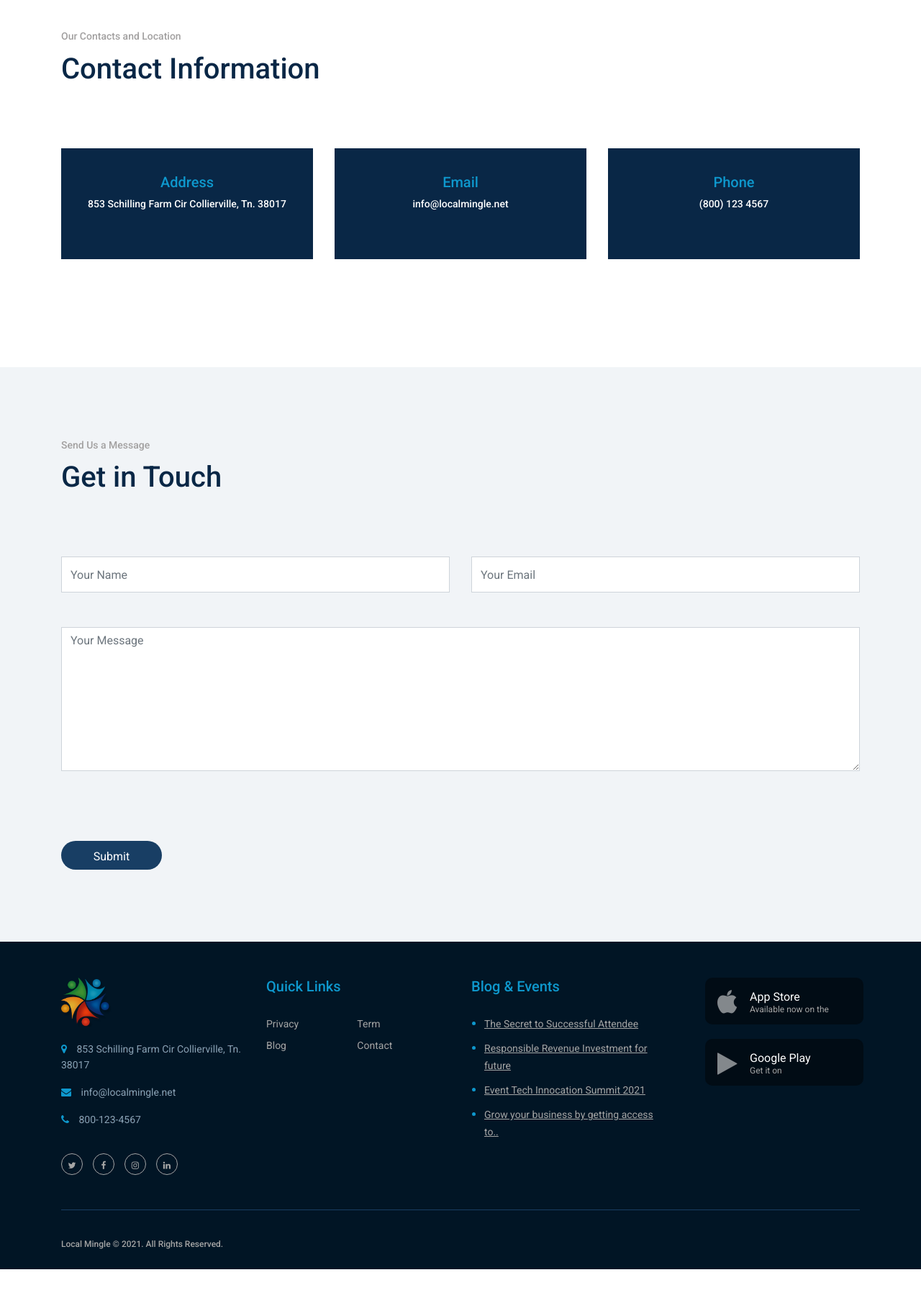
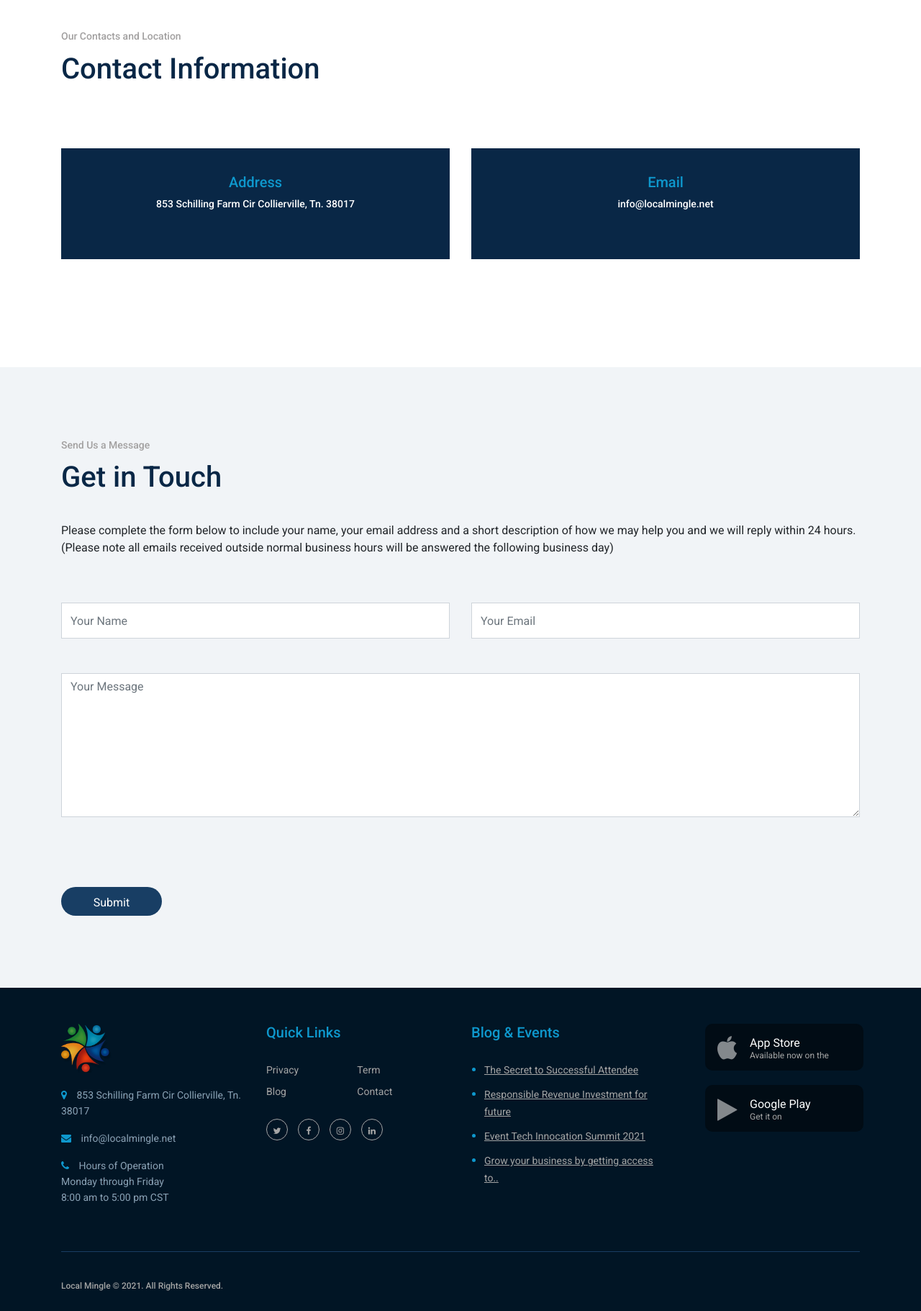
Before and after one commit to pankajsplice/social-media, a Django app: page /contact/ in a window 1280 px wide. Shown: the part 108-1929 px from the top of the page at 72% size. Before the commit the page ends 1871 px from the top, so only its background shows below. Run offline with Django 3.2, Linux system fonts and the light colour scheme; some libraries are stand-ins or nearby versions.

Commit message:
feedback changes

```diff
--- a/templates/contact.html
+++ b/templates/contact.html
@@ -60,22 +60,22 @@
             </div>
         </div>
         <div class="row pt-5">
-            <div class="col-md-4">
+            <div class="col-md-6">
                 <div class="contact-in">
                     <h2>Address <span>853 Schilling Farm Cir Collierville, Tn. 38017</span></h2>
                 </div>
             </div>
-            <div class="col-md-4">
+            <div class="col-md-6">
                 <div class="contact-in">
                     <h2>Email <span>info@localmingle.net</span></h2>
                 </div>
             </div>
 
-            <div class="col-md-4">
+            <!--<div class="col-md-4">
                 <div class="contact-in">
                     <h2>Phone <span>(800) 123 4567</span></h2>
                 </div>
-            </div>
+            </div>-->
         </div>
     </div>
 </section>
@@ -86,6 +86,8 @@
             <div class="col">
                 <h5>Send Us a Message</h5>
                 <h2>Get in <span> Touch </span></h2>
+                <p>Please complete the form below to include your name, your email address and a short description of how we may help you and we will reply within 24 hours.
+(Please note all emails received outside normal business hours will be answered the following business day)</p>
             </div>
         </div>
         <form id="contact-form" method="post">
@@ -99,7 +101,8 @@
             </div>
             <div class="row pt-5">
                 <div class="col-md-12">
-                    <textarea class="form-control" name="message" placeholder="Your Message" required></textarea>
+                    <textarea class="form-control" maxlength="500" id="message" name="message" placeholder="Your Message" required></textarea>
+                    <span id='remainingC'></span>
                 </div>
             </div>
             <div class="row pt-5">
@@ -173,4 +176,23 @@ $(document).on('submit', '#contact-form', function(e){
     }
 });
 </script>
+<script>
+$(document).ready(function() {
+  var len = 0;
+  var maxchar = 500;
+
+  $( '#message' ).keyup(function(){
+    len = this.value.length
+    if(len > maxchar){
+        return false;
+    }
+    else if (len > 0) {
+        $( "#remainingC" ).html(( maxchar - len ) + "/500");
+    }
+    else {
+        $( "#remainingC" ).html(( maxchar ) + "/500" );
+    }
+  })
+});
+</script>
 {% endblock %}
--- a/templates/include/base.html
+++ b/templates/include/base.html
@@ -36,16 +36,16 @@
                             <p><span><i class="fa fa-envelope" aria-hidden="true"></i>
                             </span>info@localmingle.net</p>
                             <p><span><i class="fa fa-phone" aria-hidden="true"></i>
-                            </span>800-123-4567</p>
+                            </span>Hours of Operation <br>Monday through Friday <br>8:00 am to 5:00 pm CST</p>
                         </div>
-                        <div class="social">
+                        <!--<div class="social">
                             <ul>
                                 <li><a href=""><i class="fa fa-twitter" aria-hidden="true"></i></a></li>
                                 <li><a href=""><i class="fa fa-facebook" aria-hidden="true"></i></a></li>
                                 <li><a href=""><i class="fa fa-instagram" aria-hidden="true"></i></a></li>
                                 <li><a href=""><i class="fa fa-linkedin" aria-hidden="true"></i></a></li>
                             </ul>
-                        </div>
+                        </div>-->
                     </div>
 
                     <div class="col-md-3 quickliknk">
@@ -56,6 +56,14 @@
                             <li><a href="/blog">Blog</a></li>
                             <li><a href="/contact">Contact</a></li>
                         </ul>
+                        <div class="social">
+                            <ul>
+                                <li><a href=""><i class="fa fa-twitter" aria-hidden="true"></i></a></li>
+                                <li><a href=""><i class="fa fa-facebook" aria-hidden="true"></i></a></li>
+                                <li><a href=""><i class="fa fa-instagram" aria-hidden="true"></i></a></li>
+                                <li><a href=""><i class="fa fa-linkedin" aria-hidden="true"></i></a></li>
+                            </ul>
+                        </div>
                     </div>
 
                     <div class="col-md-3 foot-event">
```
